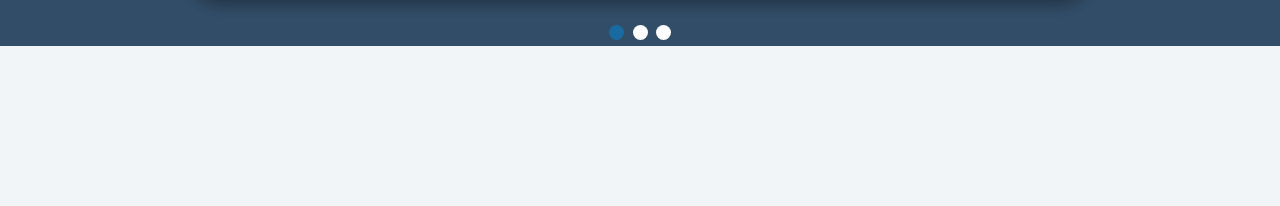
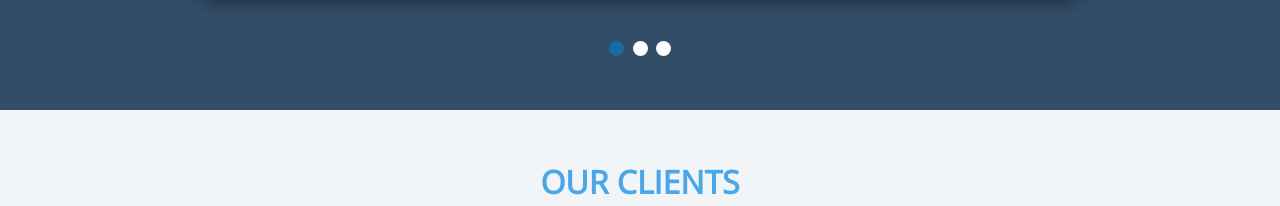
Before and after one commit to fidsta1990/web-agency, a plain HTML site: page index.html in a window 1280 px wide. Shown: the part 2668-2874 px from the top of the page. Before the commit the page ends 2714 px from the top, so only its background shows below. Drawn offline with nearby package versions, Linux system fonts and the light colour scheme.

Commit message:
add class to slide buttons and create space between slide container and end of section

```diff
--- a/css/main.css
+++ b/css/main.css
@@ -634,6 +634,10 @@ img {
   }
 }
 
+.slide-btns {
+  margin: 1rem 0 3rem 0;
+}
+
 /* On smaller screens, decrease text size */
 @media only screen and (max-width: 300px) {
   .prev,
--- a/index.html
+++ b/index.html
@@ -166,7 +166,7 @@
       </div>
       <br>
 
-      <div style="text-align:center">
+      <div class="slide-btns" style="text-align:center">
         <span class="dot" onclick="currentSlide(1)"></span>
         <span class="dot" onclick="currentSlide(2)"></span>
         <span class="dot" onclick="currentSlide(3)"></span>
@@ -175,6 +175,15 @@
   </section>
   <!-- end work -->
 
+  <!-- clients -->
+  <section class="clients">
+    <div class="skills-header">
+      <span class="sub-title">our clients</span>
+    </div>
+    <div class="section-center clients-center">
+    </div>
+  </section>
+  <!-- end of clients -->
 
   <!-- javascript -->
   <script type="text/javascript" src="./script/app.js"></script>
```
